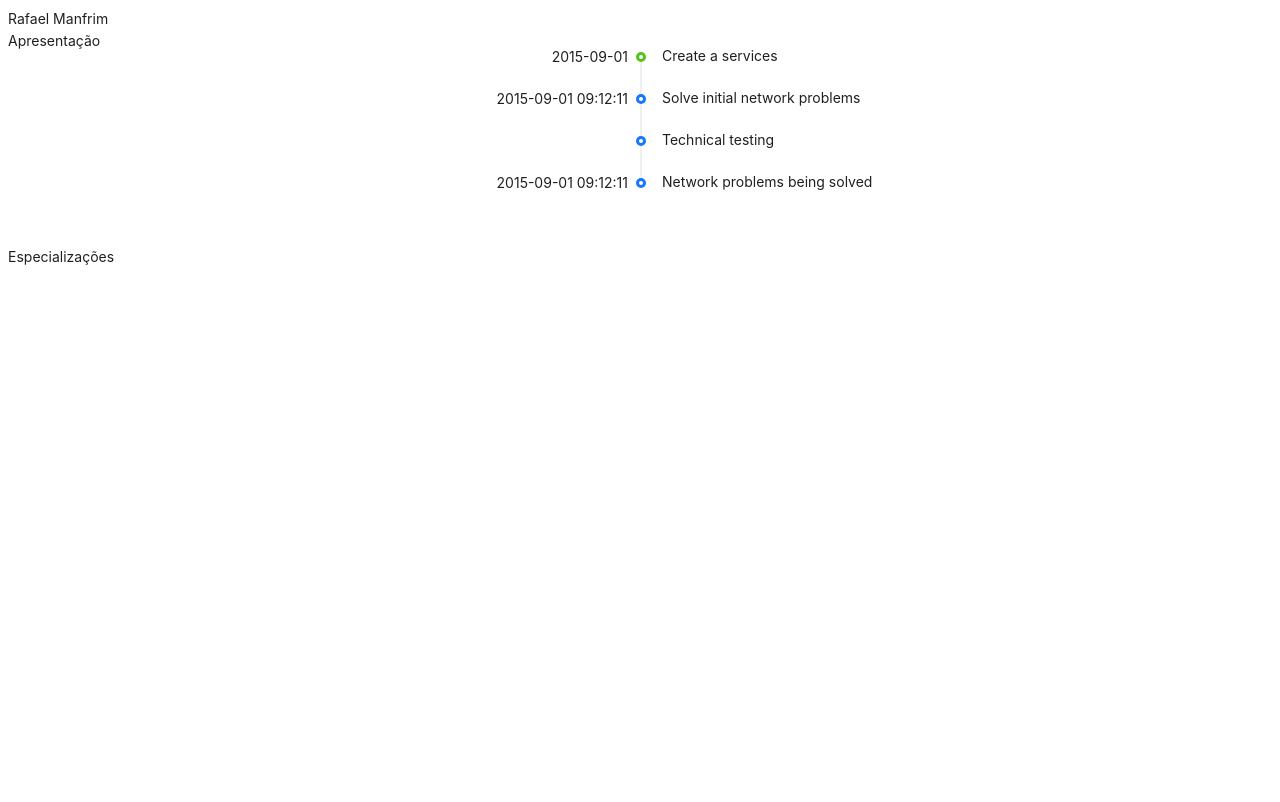
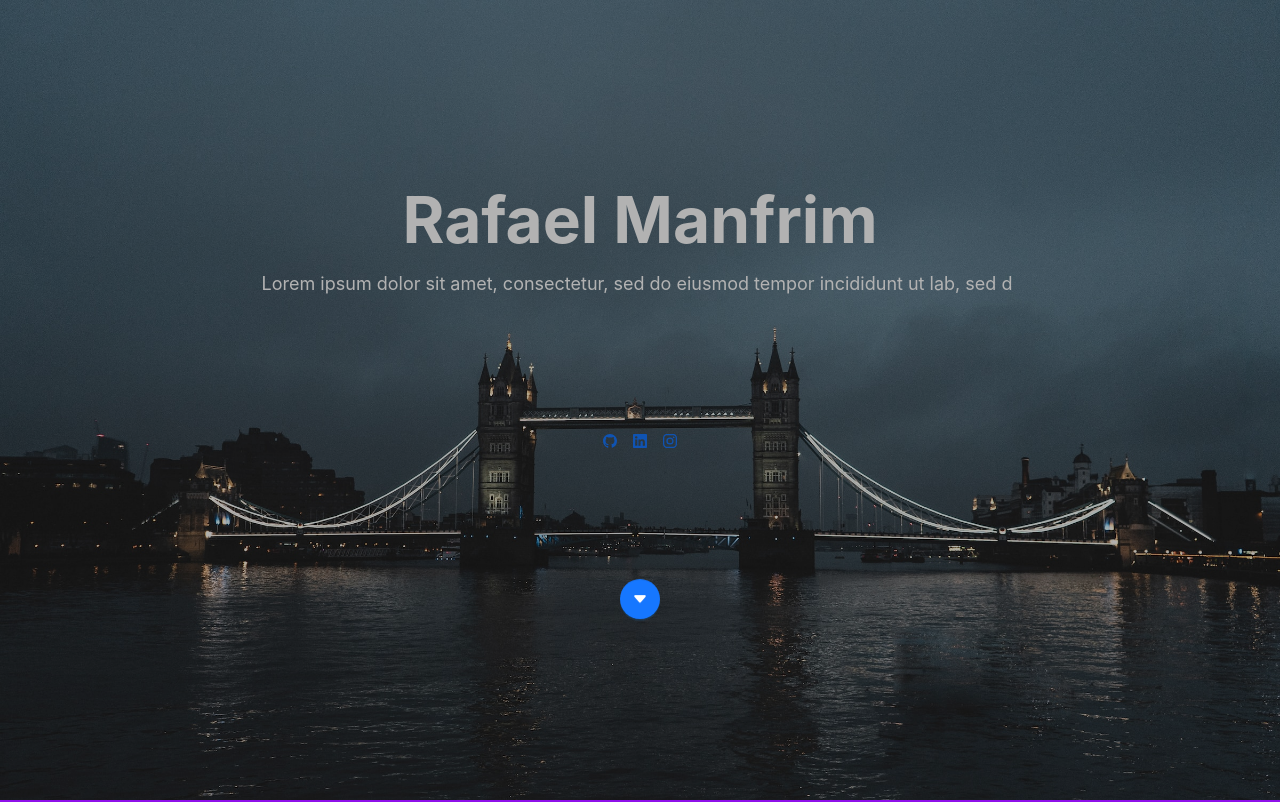
Before and after one commit to RafaelManfrim/portifolio-rafael-manfrim, a React (Vite) app: page / in a window 1280 px wide. Shown: the top 802 px of the page. Built offline with nearby package versions, Linux system fonts and the light colour scheme.

Commit message:
Apresentação quase finalizada

```diff
--- a/package.json
+++ b/package.json
@@ -12,7 +12,10 @@
   "dependencies": {
     "antd": "^5.4.7",
     "react": "^18.2.0",
-    "react-dom": "^18.2.0"
+    "react-dom": "^18.2.0",
+    "react-icons": "^4.8.0",
+    "react-router-dom": "^6.11.1",
+    "react-type-animation": "^3.0.1"
   },
   "devDependencies": {
     "@types/react": "^18.0.28",
@@ -23,6 +26,7 @@
     "eslint": "^8.38.0",
     "eslint-plugin-react-hooks": "^4.6.0",
     "eslint-plugin-react-refresh": "^0.3.4",
+    "sass": "^1.62.1",
     "typescript": "^5.0.2",
     "vite": "^4.3.2"
   }
--- a/src/Portifolio.tsx
+++ b/src/Portifolio.tsx
@@ -1,13 +1,63 @@
-import { Timeline, Typography } from "antd"
+import { Button, Layout, Space, Timeline, Typography } from "antd"
+import { TypeAnimation } from "react-type-animation"
+import { BsCaretDownFill, BsGithub, BsInstagram, BsLinkedin } from "react-icons/bs"
+import { Link } from "react-router-dom"
+
+const { Content } = Layout
+
+const contentContainerStyle: React.CSSProperties = {
+  textAlign: 'center',
+  minHeight: '100vh',
+  lineHeight: '120px',
+  color: '#fff',
+  backgroundColor: '#8e10e9',
+}
+
+const experienceContainerStyle: React.CSSProperties = {
+  textAlign: 'center',
+  minHeight: '100vh',
+  lineHeight: '120px',
+  color: '#fff',
+  backgroundColor: '#10e98e',
+}
 
 export function Portifolio() {
   return (
-    <div>
-      <div>
-        <Typography>Rafael Manfrim</Typography>
-        <Typography>Apresentação</Typography>
-      </div>
-      <div>
+    <Layout>
+      <Content className="presentation-container">
+        <Typography.Title>
+          Rafael Manfrim
+        </Typography.Title>
+        <TypeAnimation
+          sequence={[
+            `Lorem ipsum dolor sit amet, consectetur, sed do eiusmod tempor incididunt ut lab,
+            sed do eiusmod tempor incididunt ut lab, sed do eiusmod tempor incididunt ut lab,
+            sed do eiusmod tempor incididunt ut lab, sed do eiusmod tempor incididunt ut lab,
+            sed do eiusmod tempor incididunt ut lab, sed do eiusmod tempor incididunt ut lab,
+            sed do eiusmod tempor incididunt ut lab, sed do eiusmod tempor incididunt ut lab,
+            sed do eiusmod tempor incididunt ut lab, sed do eiusmod tempor incididunt ut lab,
+            sed do eiusmod tempor incididunt ut lab, sed do eiusmod tempor incididunt ut lab,
+            sed do eiusmod tempor incididunt ut lab, sed do eiusmod tempor incididunt ut lab,`,
+            2000,
+          ]}
+          wrapper="p"
+          cursor={true}
+        />
+        <Space size="middle">
+          <Link to="https://www.github.com/rafaelmanfrim" className="teste">
+            <BsGithub />
+          </Link>
+          <Link to="https://www.linkedin.com/in/rafael-manfrim/" className="teste">
+            <BsLinkedin />
+          </Link>
+          <Link to="https://www.instagram.com/rafamanfrim/" className="teste">
+            <BsInstagram />
+          </Link>
+        </Space>
+        <Button size="large" type="primary" shape="circle" icon={<BsCaretDownFill />} />
+      </Content>
+      <Content style={contentContainerStyle}>
+        <div>FOTO MINHA</div>
         <Timeline
           mode="left"
           items={[
@@ -29,10 +79,10 @@ export function Portifolio() {
             },
           ]}
         />
-      </div>
-      <div>
+      </Content>
+      <Content style={experienceContainerStyle}>
         <Typography>Especializações</Typography>
-      </div>
-    </div>
+      </Content>
+    </Layout>
   )
 }
--- /dev/null
+++ b/src/Router.tsx
@@ -0,0 +1,10 @@
+import { Routes, Route } from 'react-router-dom'
+import { Portifolio } from './Portifolio'
+
+export function Router() {
+  return (
+    <Routes>
+      <Route path="/" element={<Portifolio />} />
+    </Routes>
+  )
+}
--- a/src/main.tsx
+++ b/src/main.tsx
@@ -1,10 +1,16 @@
 import React from 'react'
 import ReactDOM from 'react-dom/client'
+import { BrowserRouter } from 'react-router-dom'
 
-import { Portifolio } from './Portifolio'
+import { Router } from './Router'
+
+import "antd/dist/reset.css"
+import "./styles/main.scss"
 
 ReactDOM.createRoot(document.getElementById('root') as HTMLElement).render(
   <React.StrictMode>
-    <Portifolio />
+    <BrowserRouter>
+      <Router />
+    </BrowserRouter>
   </React.StrictMode>,
 )
--- /dev/null
+++ b/src/styles/main.scss
@@ -0,0 +1,82 @@
+@mixin animate($animation, $duration, $method, $times) {
+  animation: $animation $duration $method $times;
+}
+
+@mixin keyframes($name) {
+  @keyframes #{$name} {
+    @content;
+  }
+}
+
+@include keyframes(floating) {
+  0% {
+    transform: translate(0, 0px);
+  }
+
+  50% {
+    transform: translate(0, 12px);
+  }
+
+  100% {
+    transform: translate(0, 0px);
+  }
+}
+
+body {
+  overflow-x: hidden;
+}
+
+.presentation-container {
+  min-height: 100vh;
+  background-image: url('/presentation.jpg');
+  background-size: cover;
+  background-attachment: fixed;
+  display: flex;
+  flex-direction: column;
+  align-items: center;
+  justify-content: center;
+  position: relative;
+
+  &::before {
+    content: '';
+    min-height: 100vh;
+    min-width: 100vw;
+    max-width: 100vw;
+    background-color: black;
+    position: absolute;
+    top: 0;
+    opacity: 0.3;
+  }
+
+  h1 {
+    font-size: 64px;
+    color: white;
+    text-align: center;
+    font-weight: 700;
+    margin: 0;
+    margin-bottom: 16px;
+  }
+
+  p {
+    font-size: 18px;
+    color: white;
+    text-align: center;
+    font-weight: 400;
+    margin: 0;
+    max-width: 1024px;
+    margin-bottom: 32px;
+    height: 128px;
+  }
+
+  div {
+    margin-bottom: 64px;
+  }
+
+  button {
+    display: flex;
+    justify-content: center;
+    align-items: center;
+
+    @include animate(floating, 6s, ease-in-out, infinite);
+  }
+}
```
Also changed, not shown: public/presentation.jpg (added), 1 other file (tests, documents, lock files or other folders).
